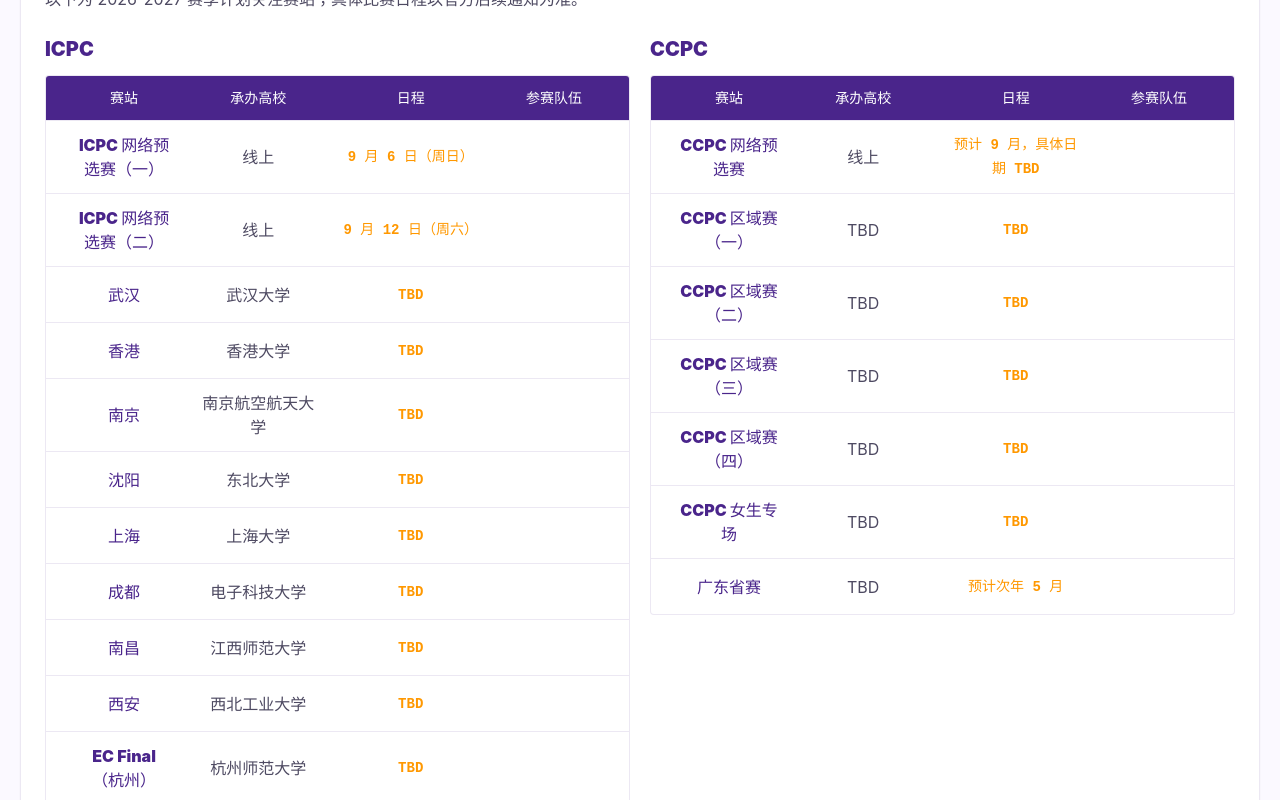
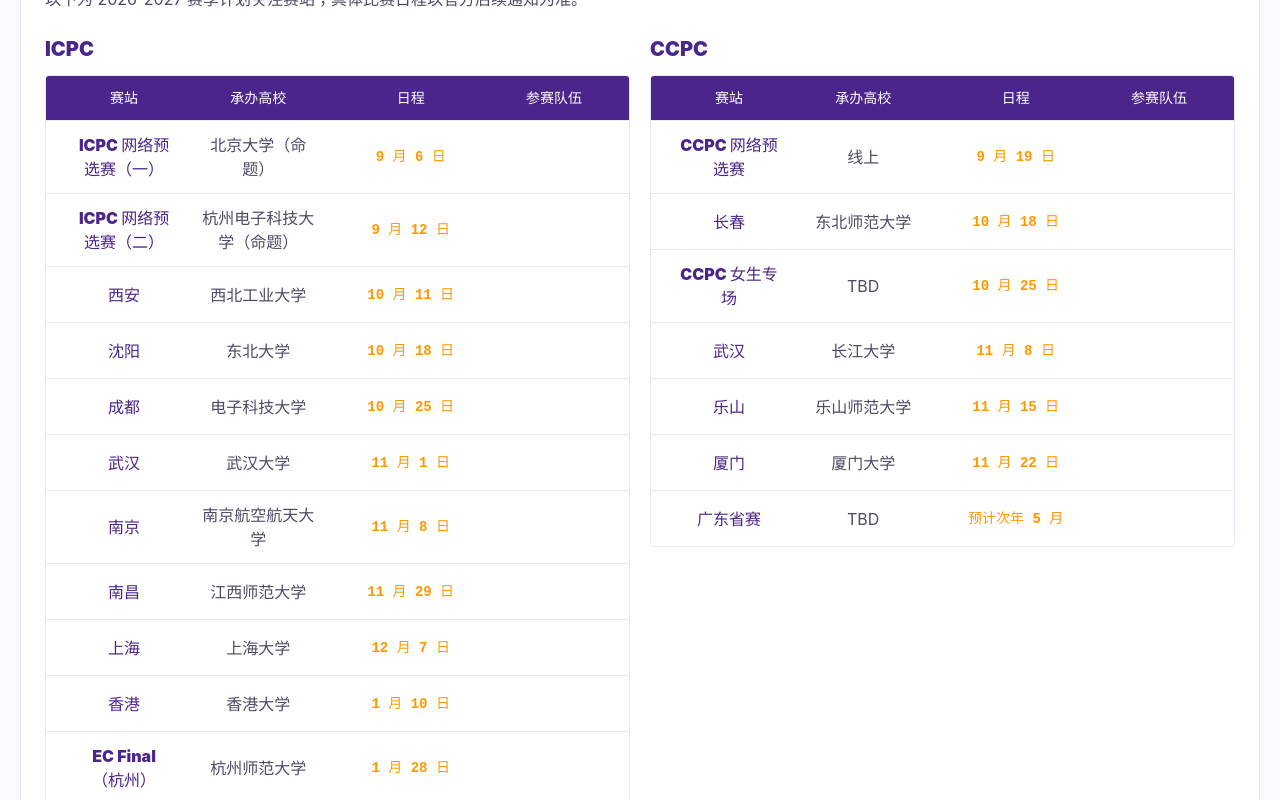
Before and after one commit to sds-xcpc/sds-xcpc.github.io, a React (Vite) app: page /training in a window 1280 px wide. Shown: the part 2700-3500 px from the top of the page. Built offline with nearby package versions, Linux system fonts and the light colour scheme; a web font is replaced by a local one.

Commit message:
Update 2026-2027 contest schedule

```diff
--- a/src/pages/TrainingRules.tsx
+++ b/src/pages/TrainingRules.tsx
@@ -57,8 +57,8 @@
 );
 
 const trainingAssignments = [
-  ['ICPC 网络赛', '参加 2 场 ICPC 网络预选赛（9 月 6 日、9 月 12 日）。'],
-  ['CCPC 网络赛', '参加 1 场 CCPC 网络预选赛（预计 9 月，具体日期 TBD）。'],
+  ['ICPC 网络赛', '参加 2 场 ICPC 网络预选赛：9 月 6 日（北京大学命题）、9 月 12 日（杭州电子科技大学命题）。'],
+  ['CCPC 网络赛', '参加 1 场 CCPC 网络预选赛（9 月 19 日）。'],
   ['集体训练', '参加国庆 3 天集训（日期 TBD），以及 9 月 13 日、9 月 19 日、9 月 20 日、9 月 26 日、9 月 27 日共 8 场集训。'],
 ];
 
@@ -88,26 +88,26 @@
 ];
 
 const icpcSites = [
-  ['ICPC 网络预选赛（一）', '线上', '9 月 6 日（周日）', ''],
-  ['ICPC 网络预选赛（二）', '线上', '9 月 12 日（周六）', ''],
-  ['武汉', '武汉大学', 'TBD', ''],
-  ['香港', '香港大学', 'TBD', ''],
-  ['南京', '南京航空航天大学', 'TBD', ''],
-  ['沈阳', '东北大学', 'TBD', ''],
-  ['上海', '上海大学', 'TBD', ''],
-  ['成都', '电子科技大学', 'TBD', ''],
-  ['南昌', '江西师范大学', 'TBD', ''],
-  ['西安', '西北工业大学', 'TBD', ''],
-  ['EC Final\n（杭州）', '杭州师范大学', 'TBD', ''],
+  ['ICPC 网络预选赛（一）', '北京大学（命题）', '9 月 6 日', ''],
+  ['ICPC 网络预选赛（二）', '杭州电子科技大学（命题）', '9 月 12 日', ''],
+  ['西安', '西北工业大学', '10 月 11 日', ''],
+  ['沈阳', '东北大学', '10 月 18 日', ''],
+  ['成都', '电子科技大学', '10 月 25 日', ''],
+  ['武汉', '武汉大学', '11 月 1 日', ''],
+  ['南京', '南京航空航天大学', '11 月 8 日', ''],
+  ['南昌', '江西师范大学', '11 月 29 日', ''],
+  ['上海', '上海大学', '12 月 7 日', ''],
+  ['香港', '香港大学', '1 月 10 日', ''],
+  ['EC Final\n（杭州）', '杭州师范大学', '1 月 28 日', ''],
 ];
 
 const ccpcSites = [
-  ['CCPC 网络预选赛', '线上', '预计 9 月，具体日期 TBD', ''],
-  ['CCPC 区域赛（一）', 'TBD', 'TBD', ''],
-  ['CCPC 区域赛（二）', 'TBD', 'TBD', ''],
-  ['CCPC 区域赛（三）', 'TBD', 'TBD', ''],
-  ['CCPC 区域赛（四）', 'TBD', 'TBD', ''],
-  ['CCPC 女生专场', 'TBD', 'TBD', ''],
+  ['CCPC 网络预选赛', '线上', '9 月 19 日', ''],
+  ['长春', '东北师范大学', '10 月 18 日', ''],
+  ['CCPC 女生专场', 'TBD', '10 月 25 日', ''],
+  ['武汉', '长江大学', '11 月 8 日', ''],
+  ['乐山', '乐山师范大学', '11 月 15 日', ''],
+  ['厦门', '厦门大学', '11 月 22 日', ''],
   ['广东省赛', 'TBD', '预计次年 5 月', ''],
 ];
 
```
